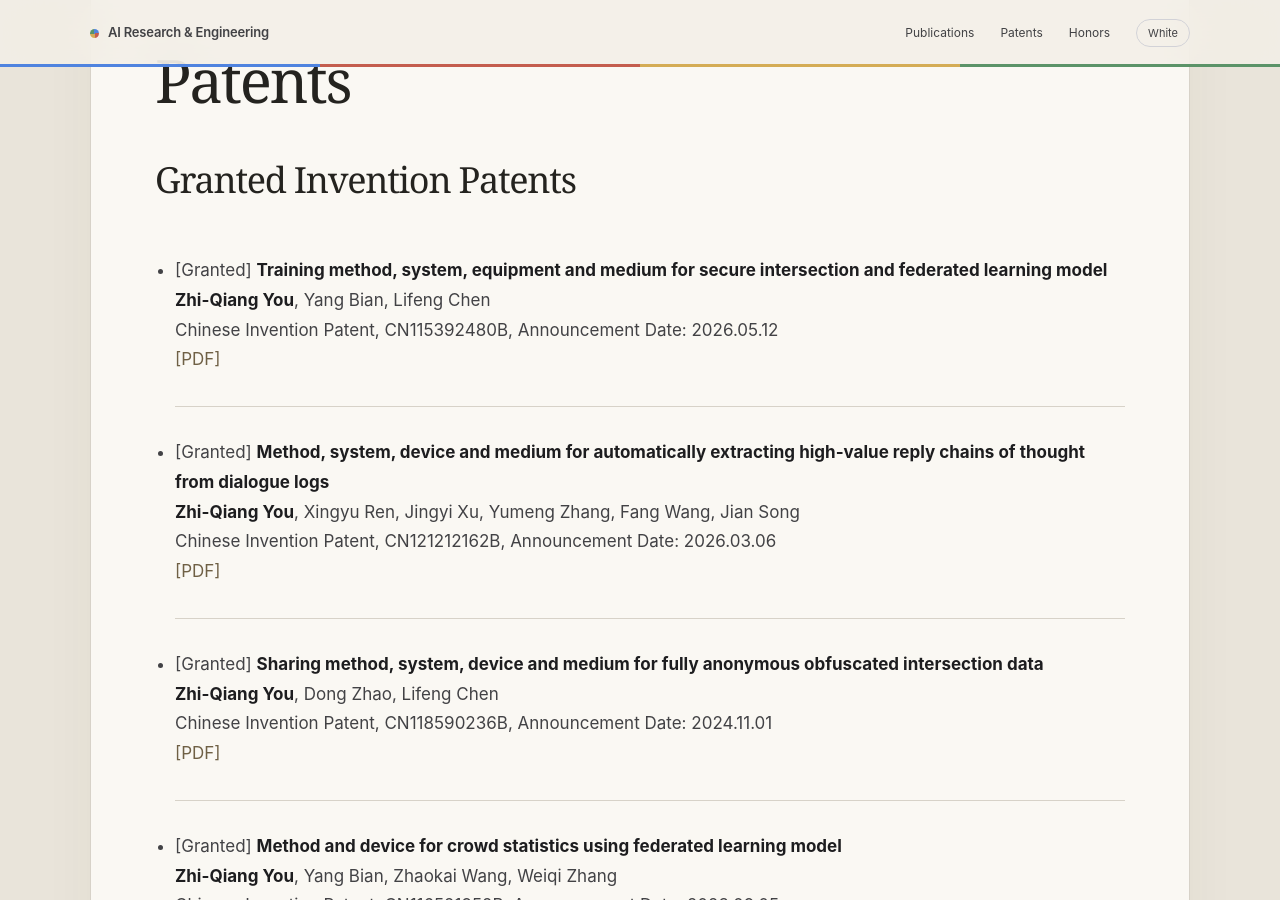
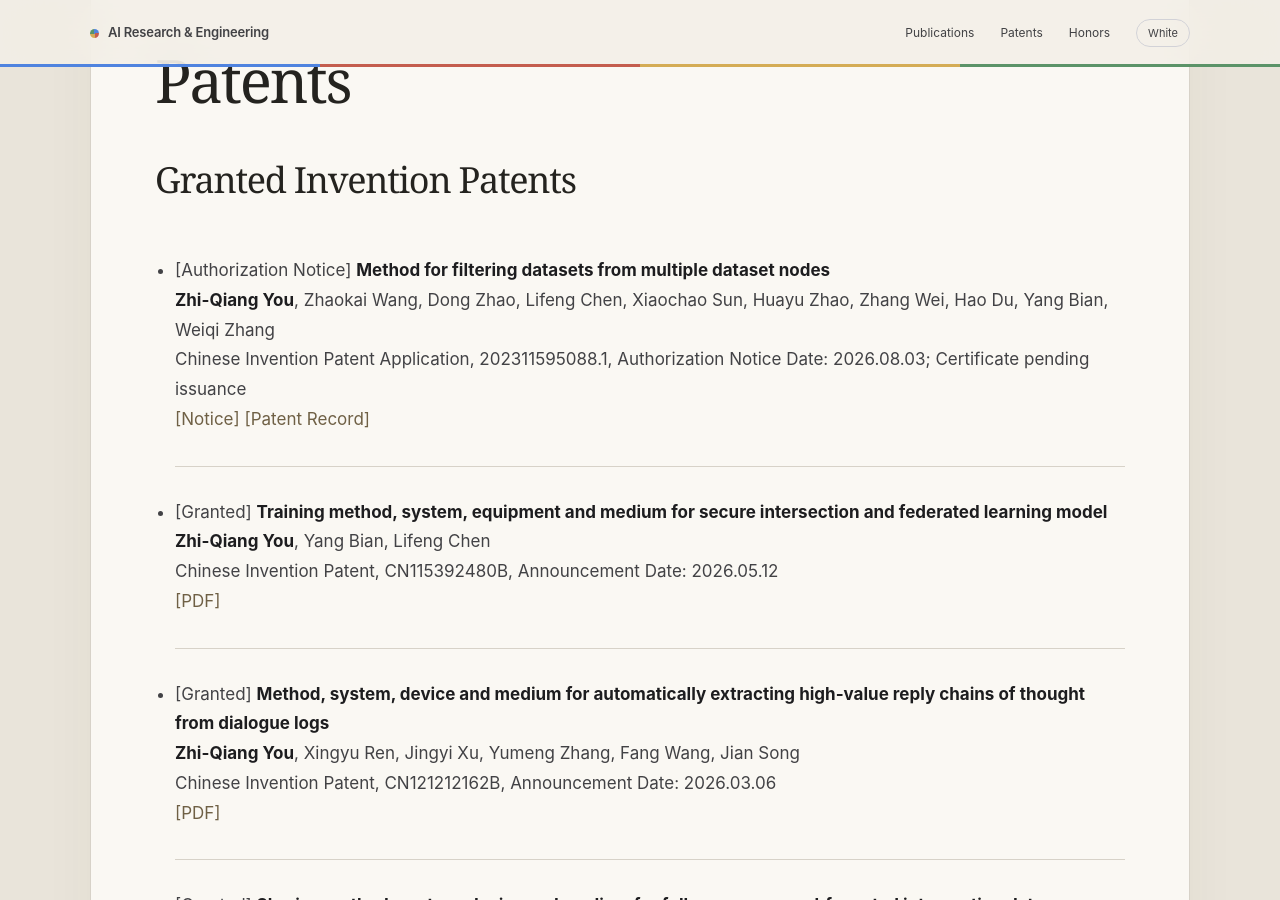
Before and after one commit to michaelice/michaelice.github.io, a Jekyll site: the page built from concepts/research-command-center.html, in a window 1280 px wide and 900 px high, scrolled down 2975 px. Built offline with Jekyll 4.4.1, drawn with Linux system fonts in a browser that asks for light colours.

Commit message:
Add patent authorization notice

```diff
--- a/_pages/about.md
+++ b/_pages/about.md
@@ -65,6 +65,11 @@ Zi-Ke Zhang, Lu Yu, Kuan Fang, **Zhi-Qiang You**, Chuang Liu, Hao Liu, Xiao-Yong
 # Patents <span id="patent-count-en" style="font-size:0.85em;color:#888;"></span>
 
 ## Granted Invention Patents
+
+- [Authorization Notice] **Method for filtering datasets from multiple dataset nodes**<br>
+**Zhi-Qiang You**, Zhaokai Wang, Dong Zhao, Lifeng Chen, Xiaochao Sun, Huayu Zhao, Zhang Wei, Hao Du, Yang Bian, Weiqi Zhang<br>
+Chinese Invention Patent Application, 202311595088.1, Authorization Notice Date: 2026.08.03; Certificate pending issuance<br>
+[[Notice]](pdf/从多个数据集节点中筛选数据集的方法-授权通知书.png) [[Patent Record]](pdf/从多个数据集节点中筛选数据集的方法-专利信息.png)
 
 - [Granted] **Training method, system, equipment and medium for secure intersection and federated learning model**
 **Zhi-Qiang You**, Yang Bian, Lifeng Chen<br>
@@ -316,6 +321,11 @@ Zi-Ke Zhang, Lu Yu, Kuan Fang, **Zhi-Qiang You**, Chuang Liu, Hao Liu, Xiao-Yong
 
 ## 已授权发明专利
 
+- [授权通知] **从多个数据集节点中筛选数据集的方法**<br>
+**尤志强**, 王兆凯, 赵东, 陈立峰, 孙小超, 赵华宇, 卫璋, 杜浩, 卞阳, 张伟奇<br>
+中国发明专利申请, 申请号: 202311595088.1, 授权通知书发文日: 2026.08.03；发明证书待签发<br>
+[[通知书]](pdf/从多个数据集节点中筛选数据集的方法-授权通知书.png) [[专利信息]](pdf/从多个数据集节点中筛选数据集的方法-专利信息.png)
+
 - [已授权] **安全求交、联邦学习模型的训练方法及系统、设备及介质**
 **尤志强**, 卞阳, 陈立峰<br>
 中国发明专利, CN115392480B, 公告日期: 2026.05.12<br>
--- a/concepts/research-command-center.html
+++ b/concepts/research-command-center.html
@@ -586,7 +586,7 @@ redirect_from:
   <section class="impact">
     <div class="impact-grid wrap">
       <div class="impact-item"><strong>11</strong><span data-en>Publications</span><span data-zh>学术论文</span></div>
-      <div class="impact-item"><strong>29</strong><span data-en>Granted patents</span><span data-zh>授权发明专利</span></div>
+      <div class="impact-item"><strong>30</strong><span data-en>Granted patents</span><span data-zh>授权发明专利</span></div>
       <div class="impact-item"><strong>8</strong><span data-en>Software copyrights</span><span data-zh>软件著作权</span></div>
       <div class="impact-item"><strong>19+</strong><span data-en>Major honors</span><span data-zh>重要荣誉</span></div>
     </div>
```
Also changed, not shown: pdf/从多个数据集节点中筛选数据集的方法-专利信息.png (added), pdf/从多个数据集节点中筛选数据集的方法-授权通知书.png (added).
